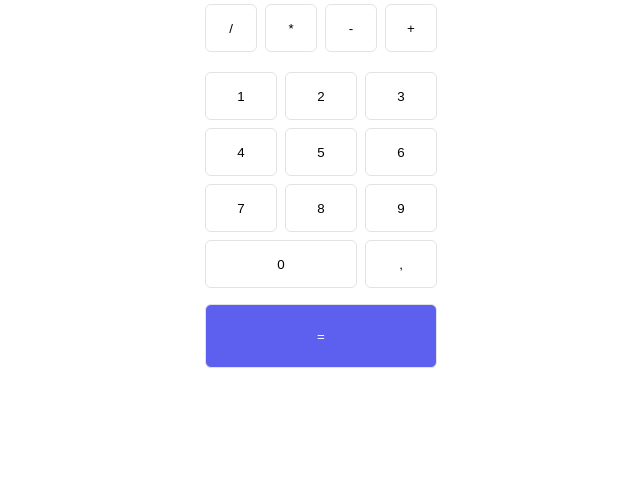
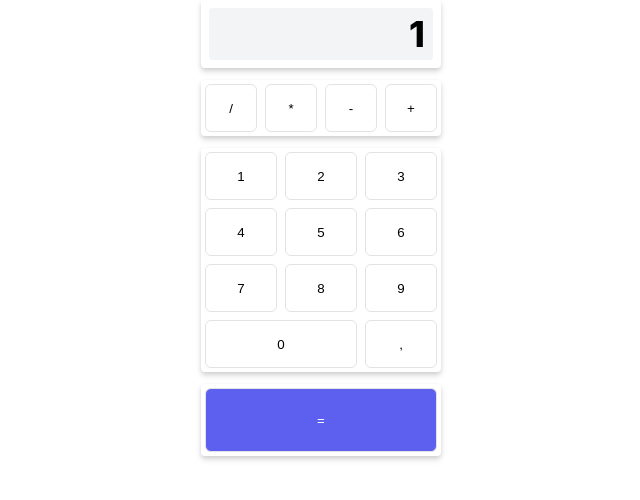
Before and after one commit to LexorV/calculator-react, a React (Create React App) app: page / in a window 1280 px wide. Shown: the top 500 px of the page, without its empty margins (319-959 px from the left). Built offline with nearby package versions, Linux system fonts and the light colour scheme.

Commit message:
add field number

```diff
--- a/src/components/calculatorDrag.tsx
+++ b/src/components/calculatorDrag.tsx
@@ -3,6 +3,7 @@ import styled from 'styled-components';
 import TabletNumberInbox from './tabletNumberInbox';
 import TabletOperatorInbox from './tabletOperatorInbox';
 import { UniversalButton } from '../ui/buttons';
+import { TabletMain } from '../theme/globalComponentStyle';
 
 const CalculatorDragStyle = styled.div`
     display: flex;
@@ -11,17 +12,38 @@ const CalculatorDragStyle = styled.div`
     width: 240px;
     align-items: center;
 `;
+const ResultField = styled.div`
+margin: 4px;
+width: 232px;
+height: 52px;
+display: flex;
+background-color:#F3F4F6;
+justify-content: flex-end;
+font-weight: 800;
+font-size: 36px;
+box-sizing: border-box;
+align-items: center;
+border-radius: 4px;
+padding: 4px 8px;
+`;
 
 const CalculatorDrag: FC = () => (
   <CalculatorDragStyle>
+    <TabletMain>
+      <ResultField>
+        1
+      </ResultField>
+    </TabletMain>
     <TabletOperatorInbox />
     <TabletNumberInbox />
+    <TabletMain>
       <UniversalButton
         isEquals
         height={64}
         width={232}
         value='='
         onClick={(e) => console.log()} />
+    </TabletMain>
   </CalculatorDragStyle>
 );
 export default CalculatorDrag;
--- a/src/theme/globalComponentStyle.ts
+++ b/src/theme/globalComponentStyle.ts
@@ -7,5 +7,7 @@ export const TabletMain = styled.div`
     width: 240px;
     padding: 4px;
     box-sizing: border-box;
+    border-radius: 4px;
+    box-shadow: 0  4px 6px 0 rgba(0, 0, 0, 0.1), 0  2px 4px 0 rgba(0, 0, 0, 0.1);
 `;
 export default TabletMain;
```
Lines whose indentation alone changed are shown as unchanged.
